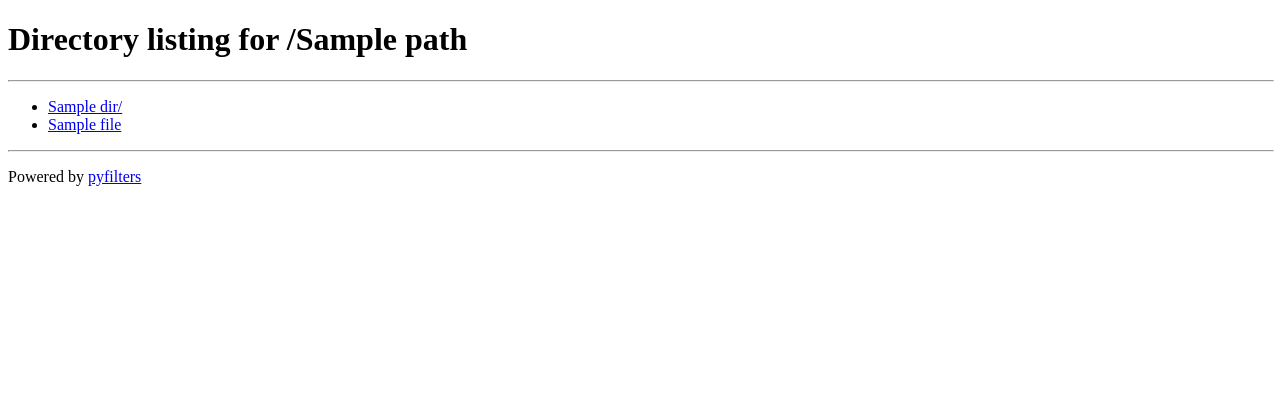
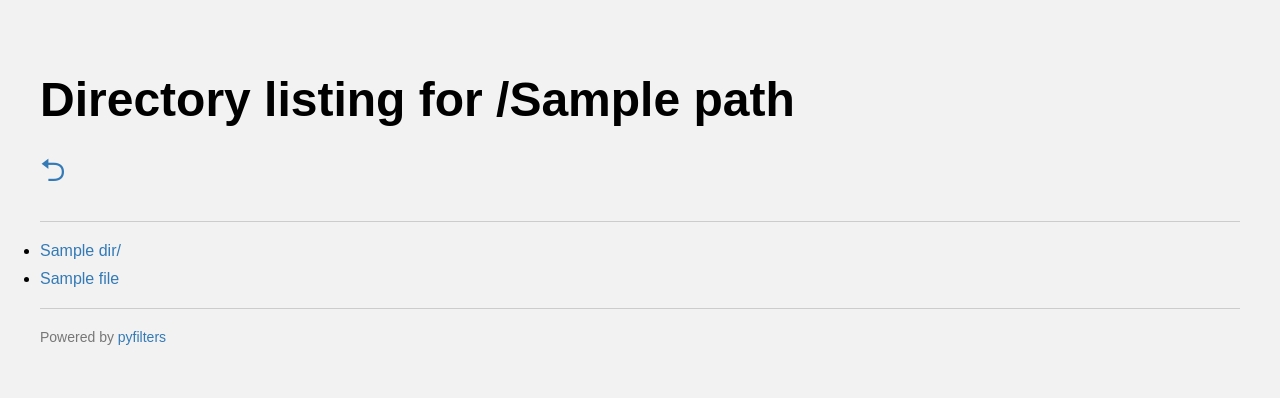
Before and after one commit to pavalso/pyfilter, a Python web app: template pyfilter/templates/index.html in a window 1280 px wide. Shown: the top 398 px of the page. Run offline with Jinja, Linux system fonts and the light colour scheme; the template is opened without the code that fills it: most values are stand-ins (such as "Sample title", 1, 10 or a date in 2020).

Commit message:
Improved default templates

```diff
--- a/pyfilter/templates/index.html
+++ b/pyfilter/templates/index.html
@@ -2,13 +2,64 @@
 <html lang="en">
 <head>
     <meta charset="UTF-8">
-    <meta http-equiv="X-UA-Compatible" content="IE=edge">
-    <meta name="viewport" content="width=device-width, initial-scale=1.0">
     <title>Directory listing</title>
+    <style>
+        body {
+            font-family: Arial, sans-serif;
+            background-color: #f2f2f2;
+            margin: 0;
+            padding: 0;
+        }
+
+        .container {
+            display: flex;
+            justify-content: center;
+            align-items: center;
+        }
+
+        .content {
+            width: 100%;
+            margin: 40px;
+        }
+
+        h1 {
+            font-size: 48px;
+            margin-bottom: 20px;
+        }
+
+        ul {
+            padding: 0;
+        }
+
+        li {
+            margin-bottom: 10px;
+        }
+
+        a {
+            color: #337ab7;
+            text-decoration: none;
+        }
+
+        hr {
+            border: none;
+            border-top: 1px solid #ccc;
+            margin: 20px 0;
+        }
+
+        p {
+            font-size: 14px;
+            color: #777;
+        }
+    </style>
 </head>
 <body>
+    <div class="container">
+        <div class="content">
             <h1>Directory listing for /{{ path }}</h1>
-    <hr style="width:100%">
+            {% if path != '' %}
+                <a href=".." style="font-size: 2rem;">⮌</a>
+            {% endif %}
+            <hr>
             <ul>
                 {% for name in dirs %}
                     <li><a href="/{{ path }}{{ name }}/">{{ name }}/</a></li>
@@ -17,7 +68,9 @@
                     <li><a href="/{{ path }}{{ name }}">{{ name }}</a></li>
                 {% endfor %}
             </ul>
-    <hr style="width:100%">
+            <hr>
             <p>Powered by <a href="https://github.com/pavalso/pyfilter">pyfilters</a></p>
+        </div>
+    </div>
 </body>
 </html>
```
Also changed, not shown: pyfilter/templates/403.html (added, +54 -0 lines), pyfilter/templates/404.html (added, +50 -0 lines). Lines whose indentation alone changed are shown as unchanged.
